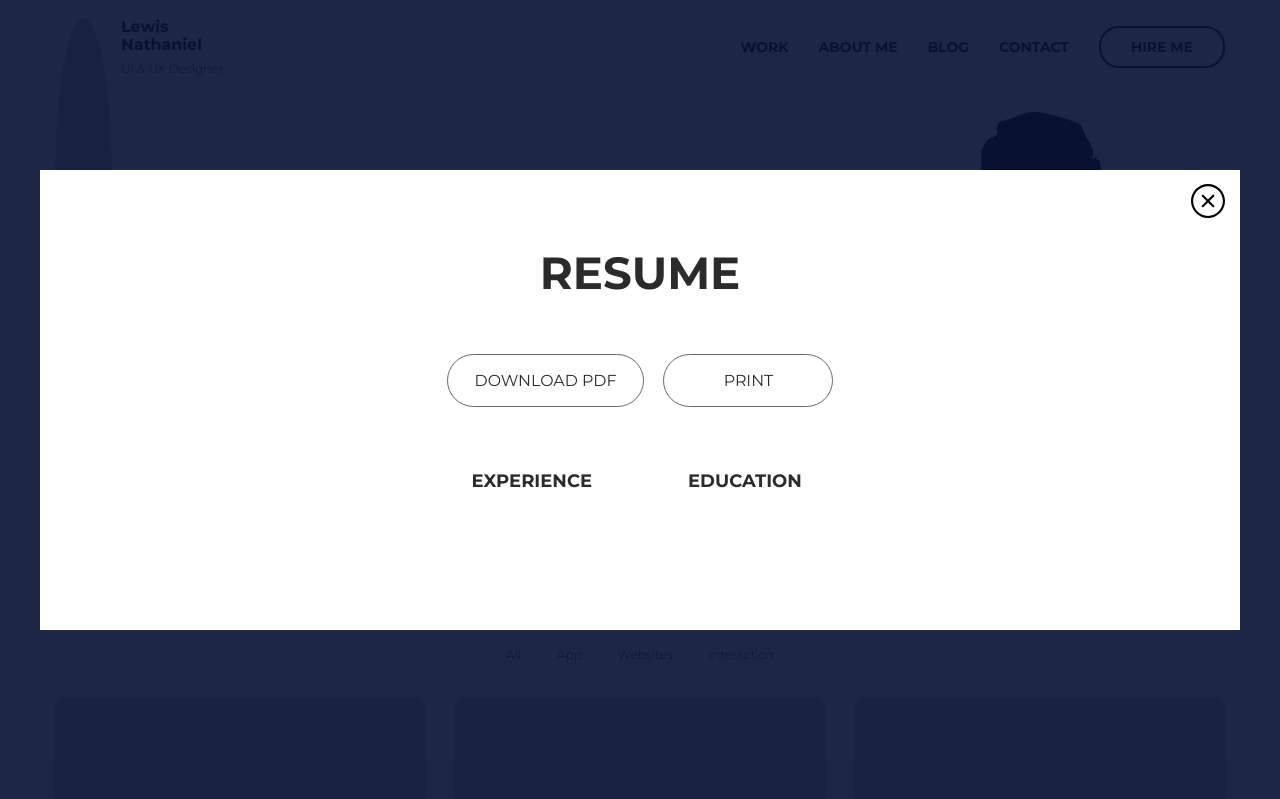
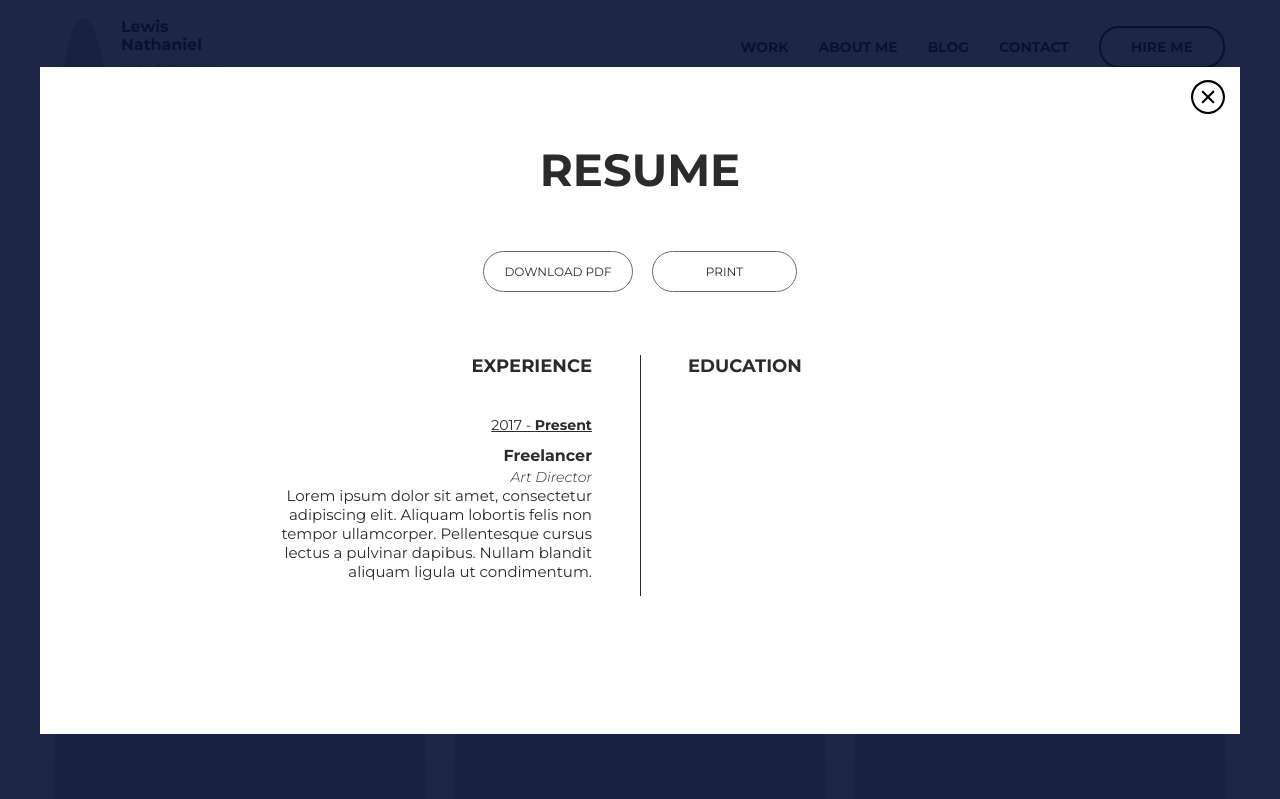
Before and after one commit to diasmalibekov/verst, a plain HTML site: page portfolio/index.html in a window 1280 px wide. Shown: the top 799 px of the page. Drawn offline with Linux system fonts and the light colour scheme; placeholder pictures from the web are drawn by us.

Commit message:
modal no.2 item

```diff
--- a/portfolio/css/blocks/timeline.less
+++ b/portfolio/css/blocks/timeline.less
@@ -5,6 +5,20 @@
     margin: 4.2rem auto;
     width: 100%;
     max-width: 768px;
+    position: relative;
+
+    &:before {
+        content: "";
+        display: block;
+        width: 1px;
+        height: 100%;
+
+        background-color: @black;
+        position: absolute;
+        top: 0;
+        left: 50%;
+        z-index: 1;
+    }
 }
 
 .timeline__col {
@@ -21,8 +35,37 @@
 }
 
 .timeline__title {
+    margin-bottom: 2.6rem;
     font-size: 1.2rem;
     color: @black;
     font-weight: 700;
     text-transform: uppercase;
 }
+
+.timeline__date {
+    margin-bottom: .8rem;
+    text-decoration: underline;
+    font-size: .94rem;
+    color: @black;
+}
+
+.timeline__subtitle {
+    margin-bottom: .2rem;
+    font-size: 1.06rem;
+    color: @black;
+    font-weight: 700;
+}
+
+.timeline__position {
+    font-size: .94rem;
+    font-style: italic;
+    color: @black;
+}
+
+.timeline__texttimeline__text {
+    margin-top: .8rem;
+    font-size: .8rem;
+    line-height: 1.5;
+    font-weight: 300;
+    color: @gray;
+}
--- a/portfolio/index.html
+++ b/portfolio/index.html
@@ -348,17 +348,25 @@
         <div class="modal__content">
             <h3 class="modal__title">Resume</h3>
             <div class="text-center">
-                <a class="btn btn-thin" href="#!">Download PDF</a>
-                <a class="btn btn-thin" href="#!">Print</a>
+                <a class="btn btn--thin" href="#!">Download PDF</a>
+                <a class="btn btn--thin" href="#!">Print</a>
             </div>
-            <div class="timeline">
+            <div class="timeline"> <!-- timeline starts -->
                 <div class="timeline__col timeline__col--left">
                     <h4 class="timeline__title">EXPERIENCE</h4>
+                    <div class="timeline__item">
+                        <div class="timeline__date">2017 - <b>Present</b></div>
+                        <h5 class="timeline__subtitle">Freelancer</h5>
+                        <div class="timeline__position">Art Director</div>
+                        <div class="timeline__text">
+                            <p>Lorem ipsum dolor sit amet, consectetur adipiscing elit. Aliquam lobortis felis non tempor ullamcorper. Pellentesque cursus lectus a pulvinar dapibus. Nullam blandit aliquam ligula ut condimentum.</p>
+                        </div>
+                    </div>
                 </div>
                 <div class="timeline__col timeline__col--right">
                     <h4 class="timeline__title">EDUCATION</h4>
                 </div>
-            </div>
+            </div> <!-- timeline ends -->
         </div>
     </div>
 </div> <!-- SECOND MODAL ENDS -->
```
Also changed, not shown: portfolio/css/style.css.
